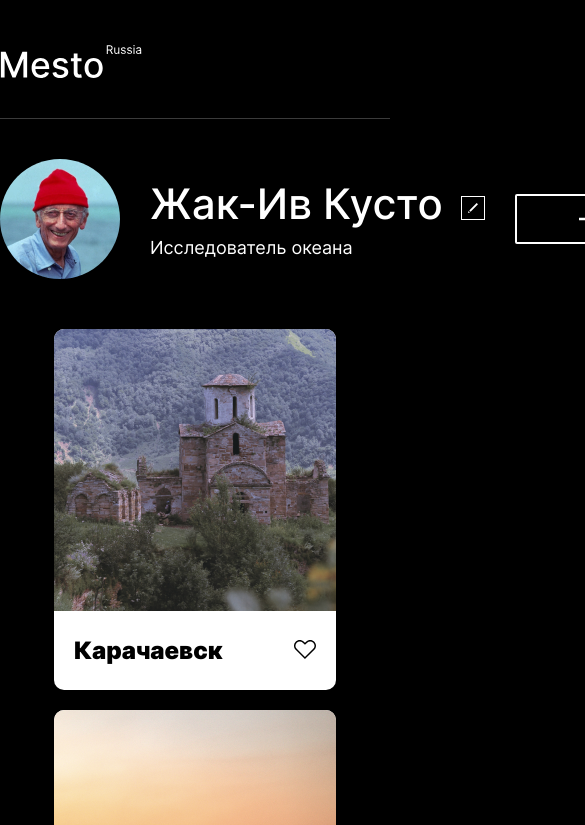
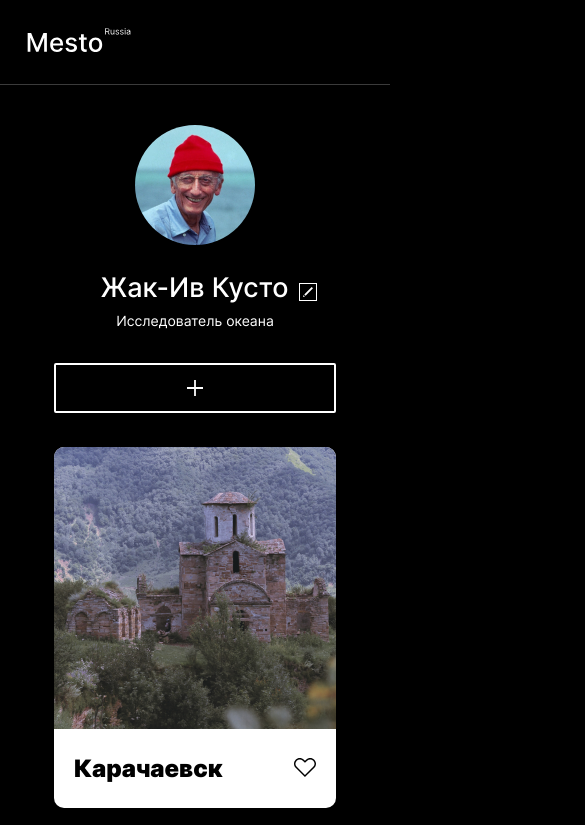
Before and after one commit to vovasavchook/mesto, a plain HTML site: page index.html in a window 390 px wide. Shown: the top 825 px of the page, 585 px wide, since content can reach past the window. Drawn offline with Linux system fonts and the light colour scheme.

Commit message:
finish base markup and styles

```diff
--- a/blocks/body/body.css
+++ b/blocks/body/body.css
@@ -1,7 +1,8 @@
 .body {
-  /* background-color: #1a1a1a; */
   background-color: #000;
 
   /* font-family: 'Inter', 'Arial', sans-serif; */
   font-family: 'Inter';
+
+  /* border: 1px solid red; */
 }
--- a/blocks/footer/__copyright/footer__copyright.css
+++ b/blocks/footer/__copyright/footer__copyright.css
@@ -5,3 +5,10 @@
 
   color: #545454;
 }
+
+@media screen and (max-width: 703px) {
+  .footer__copyright {
+    font-size: 14px;
+    line-height: 17px;
+  }
+}
--- a/blocks/footer/footer.css
+++ b/blocks/footer/footer.css
@@ -1,3 +1,12 @@
 .footer {
-  padding: 51px 0 60px 0;
+  margin: 0 auto;
+  padding: 51px 19px 60px;
+
+  max-width: 880px;
 }
+
+@media screen and (max-width: 703px){
+  .footer {
+    padding: 36px 19px 36px;
+  }
+}
--- a/blocks/header/__logo/header__logo.css
+++ b/blocks/header/__logo/header__logo.css
@@ -1,3 +1,9 @@
 .header__logo {
   display: block;
 }
+
+@media screen and (max-width: 703px){
+  .header__logo {
+    width: 103.74px;
+  }
+}
--- a/blocks/header/header.css
+++ b/blocks/header/header.css
@@ -1,5 +1,16 @@
 .header {
-  padding: 45px 0 40px;
+  /* box-sizing: border-box; */
+
+  margin: 0 auto;
+  padding: 45px 19px 40px;
+
+  max-width: 880px;
 
   border-bottom: 1px solid #545454b3;
 }
+
+@media screen and (max-width: 703px){
+  .header {
+    padding: 28px 27px 32px;
+  }
+}
--- /dev/null
+++ b/blocks/main/main.css
@@ -0,0 +1,6 @@
+.main {
+  margin: 0 auto;
+  padding: 0 19px 0;
+
+  max-width: 880px;
+}
--- a/blocks/page/page.css
+++ b/blocks/page/page.css
@@ -1,7 +1,11 @@
 .page {
   margin: 0 auto;
+  /* padding: 0 19px 0; */
 
-  max-width: 880px;
+  /* max-width: 880px; */
+  max-width: 1280px;
+  /* min-width: 320px; */
+  min-width: 282px;
 
   background-color: #000;
   color: #fff;
--- a/blocks/profile/__add-button/profile__add-button.css
+++ b/blocks/profile/__add-button/profile__add-button.css
@@ -11,3 +11,9 @@
   justify-content: center;
   align-items: center;
 }
+
+@media screen and (max-width: 703px) {
+  .profile__add-button {
+    width: 282px;
+  }
+}
--- /dev/null
+++ b/blocks/profile/__add-image/profile__add-image.css
@@ -0,0 +1,6 @@
+@media screen and (max-width: 703px){
+  .profile__add-image {
+    width: 16px;
+    height: 16px;
+  }
+}
--- a/blocks/profile/__edit-button/profile__edit-button.css
+++ b/blocks/profile/__edit-button/profile__edit-button.css
@@ -6,10 +6,14 @@
 
   border: 1px solid #fff;
 
-  /* grid-row: 1 / span 2; */
-  /* grid-column: 2; */
-
   display: inline-flex;
   justify-content: center;
   align-items: center;
 }
+
+@media screen and (max-width: 703px) {
+  .profile__edit-button {
+    width: 18px;
+    height: 18px;
+  }
+}
--- a/blocks/profile/__info/profile__info.css
+++ b/blocks/profile/__info/profile__info.css
@@ -11,3 +11,12 @@
   /* row-gap: 9px; */
   column-gap: 18px;
 }
+
+
+@media screen and (max-width: 703px) {
+  .profile__info {
+    padding: 0 0 8px;
+    justify-items: center;
+    column-gap: 10px;
+  }
+}
--- a/blocks/profile/__user-name/profile__user-name.css
+++ b/blocks/profile/__user-name/profile__user-name.css
@@ -6,3 +6,12 @@
   font-weight: 500;
   line-height: 48px;
 }
+
+@media screen and (max-width: 703px) {
+  .profile__user-name {
+    padding: 0 0 8px 27px;
+
+    font-size: 27px;
+    line-height: 33px;
+  }
+}
--- a/blocks/profile/__user-profession/profile__user-profession.css
+++ b/blocks/profile/__user-profession/profile__user-profession.css
@@ -5,3 +5,12 @@
   font-weight: 400;
   line-height: 22px;
 }
+
+@media screen and (max-width: 703px) {
+  .profile__user-profession {
+    grid-column: 1 / span 2;;
+
+    font-size: 14px;
+    line-height: 17px;
+  }
+}
--- a/blocks/profile/profile.css
+++ b/blocks/profile/profile.css
@@ -1,10 +1,37 @@
 .profile {
+  padding: 40px 0 50px;
+
   max-height: 120px;
-
-  padding: 40px 0 50px;
 
   display: grid;
   grid-template-columns: min-content 1fr min-content;
+  column-gap: 30px;
   align-items: center;
-  column-gap: 30px;
 }
+
+@media  screen and (max-width: 703px)  {
+
+  .profile {
+    padding: 40px 0 36px;
+
+    max-height: 286px;
+
+    display: grid;
+    grid-template-columns: 1fr;
+    grid-template-rows: repeat(3, max-content);
+    row-gap: 26px;
+    justify-items: center;
+  }
+
+}
+
+/* @media screen and (min-width: 703px){
+  .profile {
+    max-height: 120px;
+
+    display: grid;
+    grid-template-columns: min-content 1fr min-content;
+    align-items: center;
+    column-gap: 30px;
+  }
+} */
--- a/index.html
+++ b/index.html
@@ -14,7 +14,7 @@
         <img class="header__logo" src="./images/logo.svg">
       </header>
 
-      <main>
+      <main class="main">
 
         <section class="profile">
           <img class="profile__avatar" src="./images/avatar.png">
@@ -23,7 +23,7 @@
             <div class="profile__edit-button"><img src="./images/edit-btn.svg"></div>
             <p class="profile__user-profession">Исследователь океана</p>
           </div>
-          <div class="profile__add-button"><img src="./images/add-btn.svg"></div>
+          <div class="profile__add-button"><img class="profile__add-image" src="./images/add-btn.svg"></div>
         </section>
 
         <section class="cards">
--- a/pages/index.css
+++ b/pages/index.css
@@ -9,6 +9,8 @@
 @import url(../blocks/header/header.css);
 @import url(../blocks/header/__logo/header__logo.css);
 
+@import url(../blocks/main/main.css);
+
 @import url(../blocks/profile/profile.css);
 @import url(../blocks/profile/__avatar/profile__avatar.css);
 @import url(../blocks/profile/__info/profile__info.css);
@@ -16,6 +18,7 @@
 @import url(../blocks/profile/__user-profession/profile__user-profession.css);
 @import url(../blocks/profile/__edit-button/profile__edit-button.css);
 @import url(../blocks/profile/__add-button/profile__add-button.css);
+@import url(../blocks/profile/__add-image/profile__add-image.css);
 
 @import url(../blocks/cards/cards.css);
 
```
